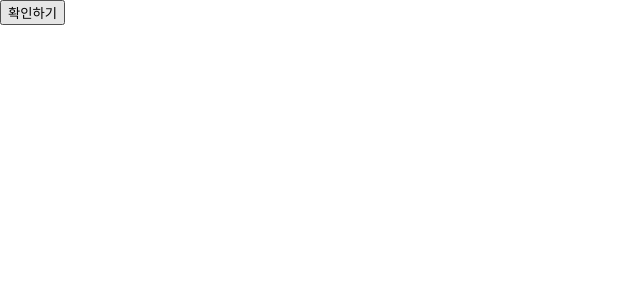
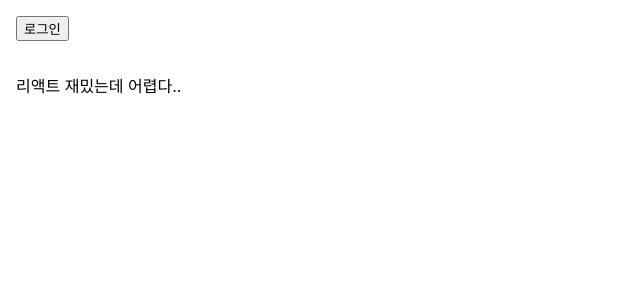
Before and after one commit to rollingball211/react, a React (Create React App) app in the folder my-app/: page / in a window 1280 px wide. Shown: the top 300 px of the page, without its empty margins (0-640 px from the left). Built offline with nearby package versions, Linux system fonts and the light colour scheme.

Commit message:
conditional

```diff
--- /dev/null
+++ b/my-app/src/chapter_09/LandingPage.jsx
@@ -0,0 +1,27 @@
+import React, { useState } from "react";
+import Toolbar from "./Toolbar";
+
+function LandingPage(props) {
+    const [isLoggedIn, setIsLoggedIn] = useState(false);
+
+    const onClickLogin = () => {
+        setIsLoggedIn(true);
+    }
+
+    const onClickLogout = () => {
+        setIsLoggedIn(false);
+    };
+
+    return (
+        <div>
+            <Toolbar
+                isLoggedIn={isLoggedIn}
+                onClickLogin={onClickLogin}
+                onClickLogout={onClickLogout}
+            />
+            <div style ={{padding: 16}}>리액트 재밌는데 어렵다..</div>
+        </div>
+    );
+}
+
+export default LandingPage;
--- /dev/null
+++ b/my-app/src/chapter_09/Toolbar.jsx
@@ -0,0 +1,33 @@
+import React from 'react';
+
+const styles = {
+    wrapper: {
+        padding : 16,
+        display : "flex",
+        flexDirection : "row",
+        borderButton : "1px solid grey",
+
+    },
+
+    greeting : {
+        marginRight : 8,
+    },
+};
+
+function Toolbar(props) {
+    const {isLoggedIn, onClickLogin, onClickLogout} = props;
+
+    return (
+        <div style = {styles.wrapper}>
+            {isLoggedIn && <span style={styles.greeting}>환영합니다!</span>}
+
+            {isLoggedIn ? (
+                <button onClick={onClickLogout}> 로그아웃 </button>
+            ) : (
+                <button onClick={onClickLogin}> 로그인 </button>
+            )}
+        </div>
+    )
+}
+
+export default Toolbar;
--- a/my-app/src/index.js
+++ b/my-app/src/index.js
@@ -7,17 +7,17 @@ import reportWebVitals from './reportWebVitals';
 // import Clock from './chapter_04/Clock';
 // import CommentList from './chapter_05/CommentList';
 import NotificationList from './chapter_06/NotificationList';
-import Accomodate from './chapter_07/accomodate';
+import Accomodate from './chapter_07/Accomodate';
 //import ConfirmButton from './chpater_08/ConfirmButton';
 //import ConfirmButton2 from './chpater_08/ConfirmButton_2';
-import ConfirmButtonByFunctionComp from './chpater_08/ConfirmButtonByFunctionComp';
-
+//import ConfirmButtonByFunctionComp from './chpater_08/ConfirmButtonByFunctionComp';
+import LandingPage from './chapter_09/LandingPage';
 //React Ver. 18이므로 코드상에 이상이 있을 수 있음
 
 const root = ReactDOM.createRoot(document.getElementById('root'));
 root.render(
   <React.StrictMode>
-    <ConfirmButtonByFunctionComp />
+    <LandingPage />
   </React.StrictMode>
 );
 
```
Also changed, not shown: my-app/src/chapter_09/Conditional.jsx (added, +13 -0 lines), my-app/src/chapter_09/Element_var.jsx (added, +48 -0 lines), my-app/src/chapter_09/Inline_conditional.jsx (added, +25 -0 lines), my-app/src/chapter_09/Inline_conditional_2.jsx (added, +7 -0 lines), my-app/src/chapter_09/Inline_conditional_3.jsx (added, +35 -0 lines).
